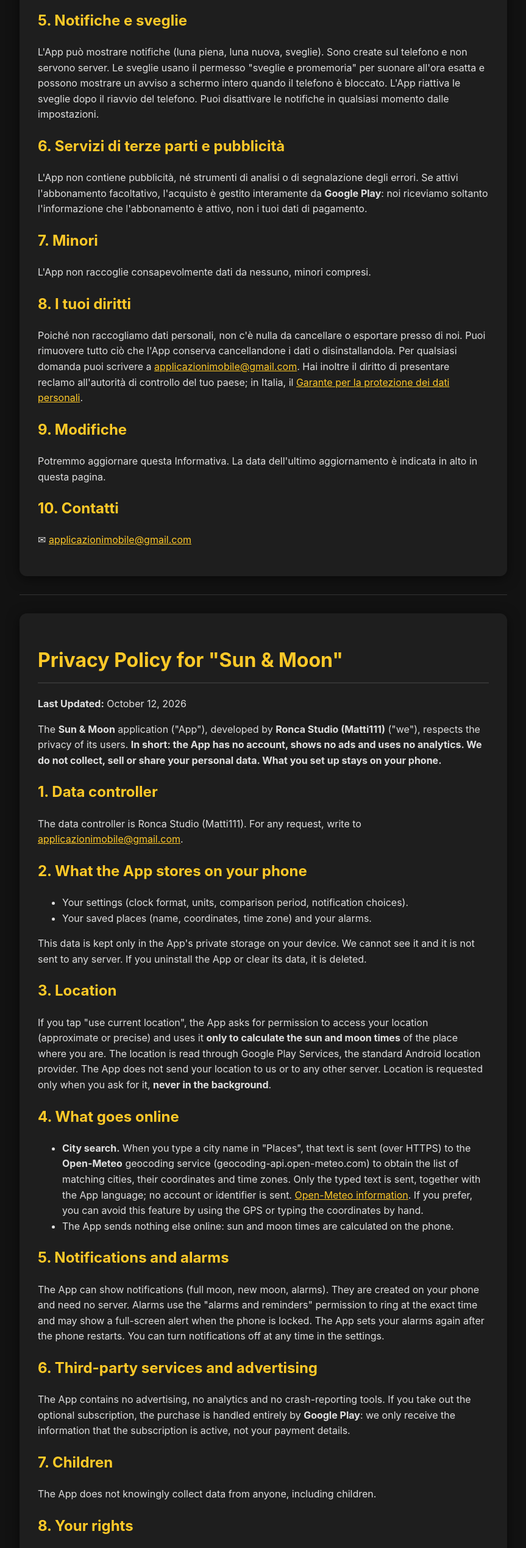
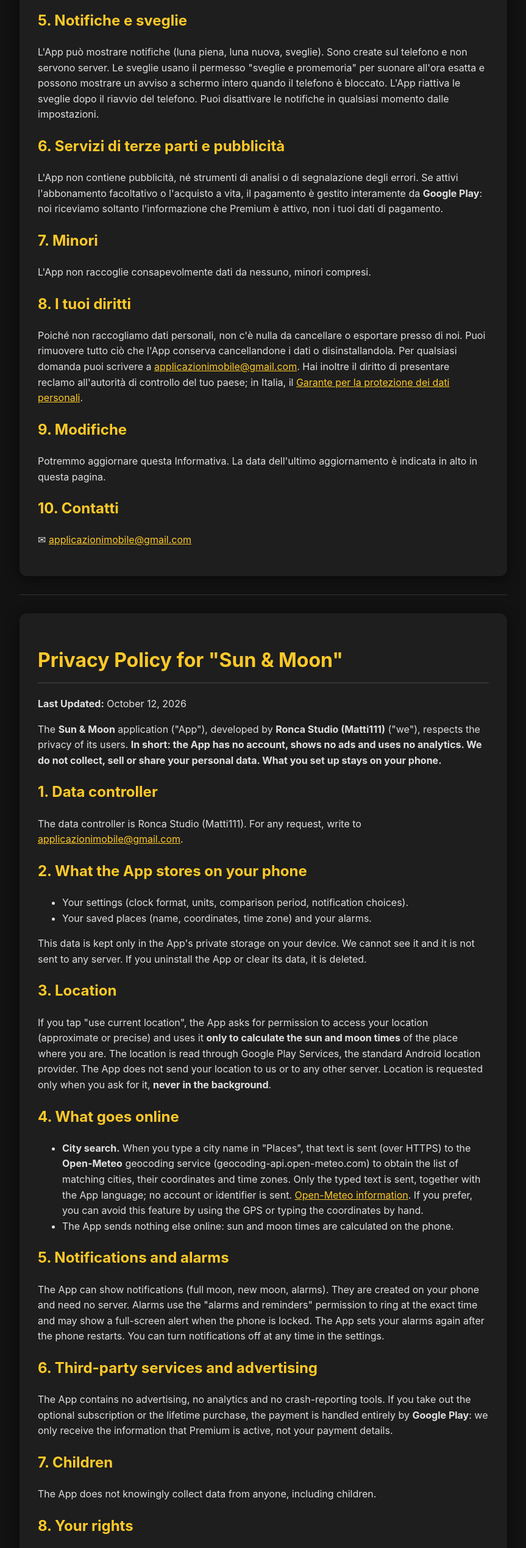
Before and after one commit to Matti111/achievement-privacy, a plain HTML site: page sun-moon/index.html in a window 1280 px wide. Shown: the part 1146-3685 px from the top of the page at 61% size, without its empty margins (208-1071 px from the left). Drawn offline with Linux system fonts and the light colour scheme.

Commit message:
Sun & Moon privacy: mention lifetime purchase
Co-Authored-By: Claude Sonnet 5.5 <noreply@anthropic.com>

```diff
--- a/sun-moon/index.html
+++ b/sun-moon/index.html
@@ -70,7 +70,7 @@
     <p>L'App può mostrare notifiche (luna piena, luna nuova, sveglie). Sono create sul telefono e non servono server. Le sveglie usano il permesso "sveglie e promemoria" per suonare all'ora esatta e possono mostrare un avviso a schermo intero quando il telefono è bloccato. L'App riattiva le sveglie dopo il riavvio del telefono. Puoi disattivare le notifiche in qualsiasi momento dalle impostazioni.</p>
 
     <h2>6. Servizi di terze parti e pubblicità</h2>
-    <p>L'App non contiene pubblicità, né strumenti di analisi o di segnalazione degli errori. Se attivi l'abbonamento facoltativo, l'acquisto è gestito interamente da <strong>Google Play</strong>: noi riceviamo soltanto l'informazione che l'abbonamento è attivo, non i tuoi dati di pagamento.</p>
+    <p>L'App non contiene pubblicità, né strumenti di analisi o di segnalazione degli errori. Se attivi l'abbonamento facoltativo o l'acquisto a vita, il pagamento è gestito interamente da <strong>Google Play</strong>: noi riceviamo soltanto l'informazione che Premium è attivo, non i tuoi dati di pagamento.</p>
 
     <h2>7. Minori</h2>
     <p>L'App non raccoglie consapevolmente dati da nessuno, minori compresi.</p>
@@ -116,7 +116,7 @@
     <p>The App can show notifications (full moon, new moon, alarms). They are created on your phone and need no server. Alarms use the "alarms and reminders" permission to ring at the exact time and may show a full-screen alert when the phone is locked. The App sets your alarms again after the phone restarts. You can turn notifications off at any time in the settings.</p>
 
     <h2>6. Third-party services and advertising</h2>
-    <p>The App contains no advertising, no analytics and no crash-reporting tools. If you take out the optional subscription, the purchase is handled entirely by <strong>Google Play</strong>: we only receive the information that the subscription is active, not your payment details.</p>
+    <p>The App contains no advertising, no analytics and no crash-reporting tools. If you take out the optional subscription or the lifetime purchase, the payment is handled entirely by <strong>Google Play</strong>: we only receive the information that Premium is active, not your payment details.</p>
 
     <h2>7. Children</h2>
     <p>The App does not knowingly collect data from anyone, including children.</p>
```
